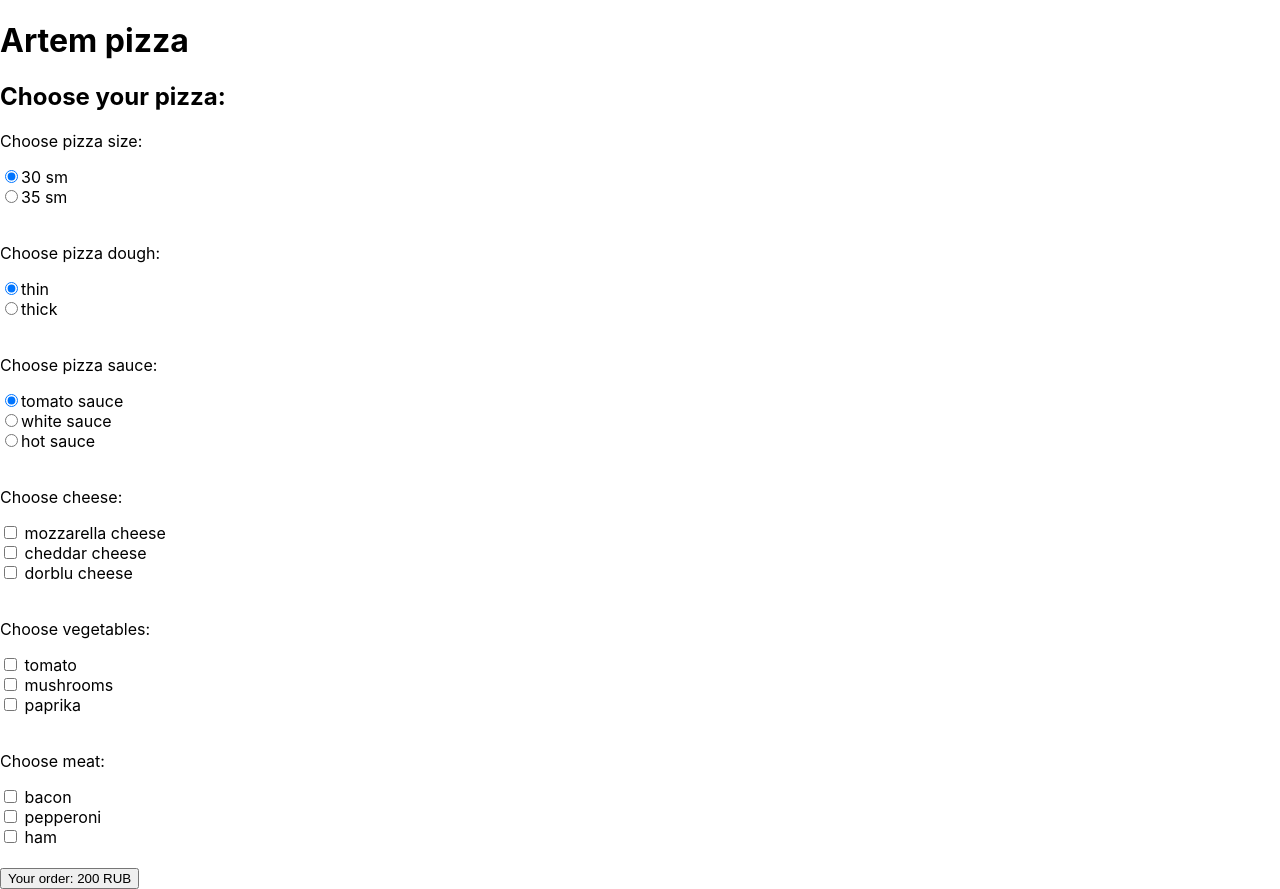
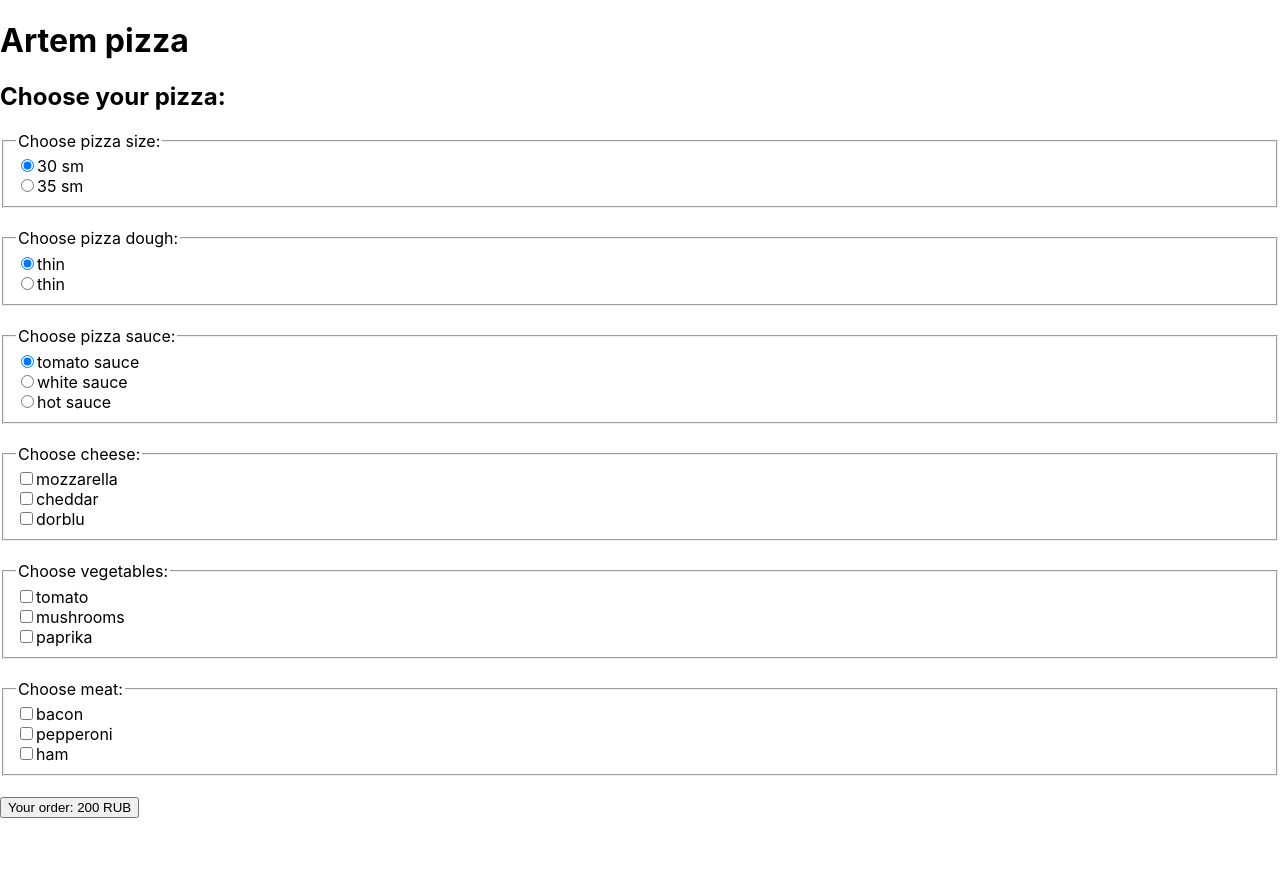
Before and after one commit to YuliaOvchinnikova/artem_pizza, a React (Create React App) app: page / in a window 1280 px wide. After the commit the page ends 818 px from the top, so only its background shows below. Built offline with nearby package versions, Linux system fonts and the light colour scheme.

Commit message:
Refactoring after Friday's meeting

```diff
--- /dev/null
+++ b/src/App.js
@@ -0,0 +1,23 @@
+import { useState } from "react";
+import { Сonfigurator } from "./Configurator";
+import Order from "./Order";
+
+function App() {
+    const [pizza, setPizza] = useState();
+
+    if (pizza) {
+        return (
+            <>
+                <Order pizza={pizza} />
+            </>
+        );
+    }
+
+    return (
+        <>
+            <Сonfigurator onPizzaSubmit={setPizza} />
+        </>
+    );
+}
+
+export default App;
--- a/src/Configurator.js
+++ b/src/Configurator.js
@@ -1,173 +1,118 @@
-import React from "react";
-import Order from './Order';
+import React, { useState } from "react";
+import { useArray } from "./useArray";
+import { calculateSum } from "./calculateSum";
+import * as DATA from "./pizzaData";
 
-const reducer = (state, action) => {
-    switch (action.type) {
-        case 'SIZE_CHANGED':
-            state.size.size = action.size;
-            return Object.create(state);
-        case 'DOUGH_SELECTED':
-            state.dough = action.dough;
-            return Object.create(state);
-        case 'SAUCE_SELECTED':
-            state.sauce = action.sauce;
-            return Object.create(state);
+export const Сonfigurator = ({ onPizzaSubmit }) => {
+    const [size, setSize] = useState("small");
+    const [dough, setDough] = useState("thin");
+    const [sauce, setSauce] = useState("tomato");
+    const [ingredients, addIngredient, removeIngredient] = useArray([]);
 
-        case 'ING_SELECTED':
-            state.ingredients[action.name].checked = action.checked;
-            return Object.create(state);
 
-        case 'SHOW_ORDER':
-            state.showOrder = true;
-            return Object.create(state);
-        default:
-            return state
-    }
-}
-
-function Сonfigurator() {
-    const [state, dispatch] = React.useReducer(reducer, {
-        ingredients: {
-            "mozzarella": { checked: false, price: 29 },
-            "cheddar": { checked: false, price: 29 },
-            "dorblu": { checked: false, price: 29 },
-            "tomato": { checked: false, price: 29 },
-            "mushrooms": { checked: false, price: 29 },
-            "paprika": { checked: false, price: 29 },
-            "bacon": { checked: false, price: 29 },
-            "pepperoni": { checked: false, price: 29 },
-            "ham": { checked: false, price: 29 }
-        },
-        size: { size: "30 sm", price: 50 },
-        dough: "thin",
-        sauce: "tomato sauce",
-        showOrder: false
-    });
-
-    //function for changing the "pizza size" state
     const changingSize = (event) => {
-        dispatch({ type: 'SIZE_CHANGED', size: event.target.value });
+        setSize(event.target.value);
     }
 
-    //function for changing the dough states
     const changingDough = (event) => {
-        dispatch({ type: 'DOUGH_SELECTED', dough: event.target.value });
+        setDough(event.target.value);
     }
 
-    //function for changing the Sauce states
     const changingSauce = (event) => {
-        console.log(event.target.value);
-        dispatch({ type: 'SAUCE_SELECTED', sauce: event.target.value });
+        setSauce(event.target.value);
     }
 
-    //function for changing states of checkboxs
-    const changingCheckbox = (name) => {
-        return (event) => {
-            dispatch({ type: 'ING_SELECTED', name: name, checked: event.target.checked });
-        };
-    };
+    const changingIngredients = (event) => {
+        if (event.target.checked) {
+            addIngredient(event.target.value);
+        } else {
+            removeIngredient(event.target.value);
+        }
+    }
 
-    const showOrder = () => {
-        dispatch({ type: 'SHOW_ORDER' })
-    };
+    const sum = calculateSum({ size, dough, sauce, ingredients });
 
-    const calculateSum = () => {
-        let totalSum = 200;
-        if (state.size.size === "35 sm") {
-            totalSum += state.size.price;
-        }
-        Object.values(state.ingredients).forEach(e => {
-            if (e.checked) {
-                totalSum += e.price;
-            }
-        })
-        return totalSum;
-    };
+    const onSubmit = (event) => {
+        event.preventDefault();
+        onPizzaSubmit({ size, dough, sauce, ingredients })
+    }
 
     return (
         <>
-            {
-                state.showOrder ? <Order data={state} /> : < div >
-                    <h1>Artem pizza</h1>
-                    <h2>Choose your pizza:</h2>
+            <h1>Artem pizza</h1>
+            <h2>Choose your pizza:</h2>
 
-                    <form >
-                        <div onChange={changingSize} >
-                            <p>Choose pizza size:</p>
-                            <input type="radio" id="baseSize" defaultChecked name="size" value="30 sm" />
-                            <label htmlFor="baseSize">30 sm</label><br />
-                            <input type="radio" id="largeSize" name="size" value="35 sm" />
-                            <label htmlFor="largeSize">35 sm</label><br />
-                        </div>
+            <form onSubmit={onSubmit}>
+                <fieldset>
+                    <legend>Choose pizza size:</legend>
+                    <input type="radio" id="baseSize" checked={size === "small"} onChange={changingSize} value="small" />
+                    <label htmlFor="baseSize">{DATA.SIZE.small.name}</label><br />
+                    <input type="radio" id="largeSize" checked={size === "large"} onChange={changingSize} value="large" />
+                    <label htmlFor="largeSize">{DATA.SIZE.large.name}</label><br />
+                </fieldset>
 
-                        <br />
+                <br />
 
-                        <div onChange={changingDough} >
-                            <p>Choose pizza dough:</p>
-                            <input type="radio" id="thin" defaultChecked name="dough" value="thin" />
-                            <label htmlFor="thin">thin</label><br />
-                            <input type="radio" id="thick " name="dough" value="thick " />
-                            <label htmlFor="thick ">thick </label><br />
-                        </div>
+                <fieldset>
+                    <legend>Choose pizza dough:</legend>
+                    <input type="radio" id="thin" onChange={changingDough} checked={dough === "thin"} value="thin" />
+                    <label htmlFor="thin">{DATA.DOUGH.thin.name}</label><br />
+                    <input type="radio" id="thick" onChange={changingDough} checked={dough === "thick"} value="thick" />
+                    <label htmlFor="thick ">{DATA.DOUGH.thin.name}</label><br />
+                </fieldset>
 
-                        <br />
+                <br />
 
-                        <div onChange={changingSauce} >
-                            <p>Choose pizza sauce:</p>
-                            <input type="radio" id="tomatoSauce" defaultChecked name="sauce" value="tomato sauce" />
-                            <label htmlFor="tomatoSauce">tomato sauce</label><br />
-                            <input type="radio" id="whiteSauce" name="sauce" value="white sauce" />
-                            <label htmlFor="whiteSauce">white sauce</label><br />
-                            <input type="radio" id="hotSauce" name="sauce" value="hot sauce" />
-                            <label htmlFor="hotSauce">hot sauce</label><br />
-                        </div>
+                <fieldset>
+                    <legend>Choose pizza sauce:</legend>
+                    <input type="radio" id="tomatoSauce" onChange={changingSauce} checked={sauce === "tomato"} value="tomato" />
+                    <label htmlFor="tomatoSauce">{DATA.SAUCE.tomato.name}</label><br />
+                    <input type="radio" id="whiteSauce" onChange={changingSauce} checked={sauce === "white"} value="white" />
+                    <label htmlFor="whiteSauce">{DATA.SAUCE.white.name}</label><br />
+                    <input type="radio" id="hotSauce" onChange={changingSauce} checked={sauce === "hot"} value="hot" />
+                    <label htmlFor="hotSauce">{DATA.SAUCE.hot.name}</label><br />
+                </fieldset>
 
-                        <br />
+                <br />
 
-                        <div>
-                            <p>Choose cheese:</p>
-                            <input type="checkbox" id="mozzarella" onChange={changingCheckbox("mozzarella")} name="mozzarellaCheese" />
-                            <label htmlFor="mozzarella"> mozzarella cheese</label><br />
-                            <input type="checkbox" id="cheddar" onChange={changingCheckbox("cheddar")} name="cheddarCheese" />
-                            <label htmlFor="cheddar"> cheddar cheese</label><br />
-                            <input type="checkbox" id="dorblu" onChange={changingCheckbox("dorblu")} name="dorbluCheese" />
-                            <label htmlFor="dorblu"> dorblu cheese</label><br />
-                        </div>
+                <fieldset>
+                    <legend>Choose cheese:</legend>
+                    <input type="checkbox" id="mozzarella" value="mozzarella" onChange={changingIngredients} checked={ingredients.includes("mozzarella")} />
+                    <label htmlFor="mozzarella">{DATA.INGREDIENTS.mozzarella.name}</label><br />
+                    <input type="checkbox" id="cheddar" value="cheddar" onChange={changingIngredients} checked={ingredients.includes("cheddar")} />
+                    <label htmlFor="cheddar">{DATA.INGREDIENTS.cheddar.name}</label><br />
+                    <input type="checkbox" id="dorblu" value="dorblu" onChange={changingIngredients} checked={ingredients.includes("dorblu")} />
+                    <label htmlFor="dorblu">{DATA.INGREDIENTS.dorblu.name}</label><br />
+                </fieldset>
 
-                        <br />
+                <br />
 
-                        <div>
-                            <p>Choose vegetables:</p>
-                            <input type="checkbox" id="tomato" onChange={changingCheckbox("tomato")} name="tomato" />
-                            <label htmlFor="tomato"> tomato</label><br />
-                            <input type="checkbox" id="mushrooms" onChange={changingCheckbox("mushrooms")} name="mushrooms" />
-                            <label htmlFor="mushrooms"> mushrooms</label><br />
-                            <input type="checkbox" id="paprika" onChange={changingCheckbox("paprika")} name="paprika" />
-                            <label htmlFor="paprika"> paprika</label><br />
-                        </div>
+                <fieldset>
+                    <legend>Choose vegetables:</legend>
+                    <input type="checkbox" id="tomato" value="tomato" onChange={changingIngredients} checked={ingredients.includes("tomato")} />
+                    <label htmlFor="tomato">{DATA.INGREDIENTS.tomato.name}</label><br />
+                    <input type="checkbox" id="mushrooms" value="mushrooms" onChange={changingIngredients} checked={ingredients.includes("mushrooms")} />
+                    <label htmlFor="mushrooms">{DATA.INGREDIENTS.mushrooms.name}</label><br />
+                    <input type="checkbox" id="paprika" value="paprika" onChange={changingIngredients} checked={ingredients.includes("paprika")} />
+                    <label htmlFor="paprika">{DATA.INGREDIENTS.paprika.name}</label><br />
+                </fieldset>
 
-                        <br />
+                <br />
 
-                        <div>
-                            <p>Choose meat:</p>
-                            <input type="checkbox" id="bacon" onChange={changingCheckbox("bacon")} name="bacon" />
-                            <label htmlFor="bacon"> bacon</label><br />
-                            <input type="checkbox" id="pepperoni" onChange={changingCheckbox("pepperoni")} name="pepperoni" />
-                            <label htmlFor="pepperoni"> pepperoni</label><br />
-                            <input type="checkbox" id="ham" onChange={changingCheckbox("ham")} name="ham" />
-                            <label htmlFor="ham"> ham</label><br />
-                        </div>
+                <fieldset>
+                    <legend>Choose meat:</legend>
+                    <input type="checkbox" id="bacon" value="bacon" onChange={changingIngredients} checked={ingredients.includes("bacon")} />
+                    <label htmlFor="bacon">{DATA.INGREDIENTS.bacon.name}</label><br />
+                    <input type="checkbox" id="pepperoni" value="pepperoni" onChange={changingIngredients} checked={ingredients.includes("pepperoni")} />
+                    <label htmlFor="pepperoni">{DATA.INGREDIENTS.pepperoni.name}</label><br />
+                    <input type="checkbox" id="ham" value="ham" onChange={changingIngredients} checked={ingredients.includes("ham")} />
+                    <label htmlFor="ham">{DATA.INGREDIENTS.ham.name}</label><br />
+                </fieldset>
 
-                        <br />
+                <br />
 
-                        <button type="button" onClick={showOrder}>Your order: {calculateSum()} RUB</button>
-                    </form>
-
-                </div >
-            }
+                <button>Your order: {sum} RUB</button>
+            </form>
         </>
-
     );
 }
-
-export default Сonfigurator;
--- a/src/Order.js
+++ b/src/Order.js
@@ -1,16 +1,20 @@
-function Order({ data }) {
-    console.log(data);
+import * as DATA from './pizzaData';
+import { calculateSum } from './calculateSum';
+
+function Order({ pizza }) {
+    const { size, dough, sauce, ingredients } = pizza;
+    const sum = calculateSum(pizza);
     return (
         <div>
             <h2>Your order </h2> <br />
             <p>Pizza with: </p> <br />
             <ul>
-                <li>{data.size.size}</li>
-                <li>{data.dough}</li>
-                <li>{data.sauce}</li>
-                {Object.entries(data.ingredients).filter(el => el[1].checked).map(el => <li key={el[0]}>{el[0]}</li>)}
-
+                <li>{DATA.SIZE[size].name}</li>
+                <li>{DATA.DOUGH[dough].name}</li>
+                <li>{DATA.SAUCE[sauce].name}</li>
+                {ingredients.map(i => <li key={i}>{DATA.INGREDIENTS[i].name}</li>)}
             </ul>
+            <h3>Order sum: {sum}</h3>
         </div>
     );
 };
--- /dev/null
+++ b/src/calculateSum.js
@@ -0,0 +1,15 @@
+import * as DATA from './pizzaData';
+
+
+export const calculateSum = ({ size, dough, sauce, ingredients }) => {
+    let totalSum = DATA.BASE_PRICE;
+    totalSum += DATA.SIZE[size].price;
+    totalSum += DATA.DOUGH[dough].price;
+    totalSum += DATA.SAUCE[sauce].price;
+
+    ingredients.forEach(i => {
+        totalSum += DATA.INGREDIENTS[i].price;
+    })
+
+    return totalSum;
+};
--- a/src/index.js
+++ b/src/index.js
@@ -1,17 +1,11 @@
 import React from 'react';
 import ReactDOM from 'react-dom';
 import './index.css';
-import Сonfigurator from './Configurator';
-import reportWebVitals from './reportWebVitals';
+import App from './App';
 
 ReactDOM.render(
   <React.StrictMode>
-    <Сonfigurator />
+    <App />
   </React.StrictMode>,
   document.getElementById('root')
 );
-
-// If you want to start measuring performance in your app, pass a function
-// to log results (for example: reportWebVitals(console.log))
-// or send to an analytics endpoint. Learn more: https://bit.ly/CRA-vitals
-reportWebVitals();
--- /dev/null
+++ b/src/pizzaData.js
@@ -0,0 +1,29 @@
+export const BASE_PRICE = 200;
+
+export const SIZE = {
+    small: { name: "30 sm", price: 0 },
+    large: { name: "35 sm", price: 50 },
+}
+
+export const DOUGH = {
+    thin: { name: "thin", price: 0 },
+    thick: { name: "thick", price: 0 },
+}
+
+export const SAUCE = {
+    tomato: { name: "tomato sauce", price: 0 },
+    white: { name: "white sauce", price: 0 },
+    hot: { name: "hot sauce", price: 0 },
+}
+
+export const INGREDIENTS = {
+    mozzarella: { name: "mozzarella", price: 29 },
+    cheddar: { name: "cheddar", price: 29 },
+    dorblu: { name: "dorblu", price: 29 },
+    tomato: { name: "tomato", price: 29 },
+    mushrooms: { name: "mushrooms", price: 29 },
+    paprika: { name: "paprika", price: 29 },
+    bacon: { name: "bacon", price: 29 },
+    pepperoni: { name: "pepperoni", price: 29 },
+    ham: { name: "ham", price: 29 }
+}
--- /dev/null
+++ b/src/useArray.js
@@ -0,0 +1,15 @@
+import { useState } from "react";
+
+export const useArray = (defaultState) => {
+    const [state, setState] = useState(defaultState || []);
+
+    const addItem = (itemToAdd) => {
+        setState((state) => [...state, itemToAdd]);
+    };
+
+    const removeItem = (itemToRemove) => {
+        setState((state) => state.filter((item) => item !== itemToRemove));
+    };
+
+    return [state, addItem, removeItem];
+};
```
Also changed, not shown: src/reportWebVitals.js (deleted, +0 -13 lines).
